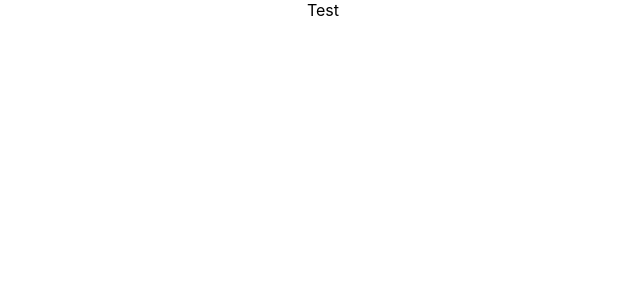
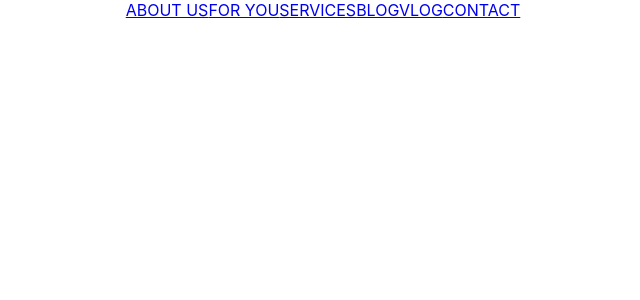
Before and after one commit to elevendoglu/Tour-Places_RCO1, a React (Create React App) app: page / in a window 1280 px wide. Shown: the top 300 px of the page, without its empty margins (317-957 px from the left). Built offline with nearby package versions, Linux system fonts and the light colour scheme.

Commit message:
navbar html added

```diff
--- a/src/App.js
+++ b/src/App.js
@@ -1,23 +1,11 @@
 // import logo from './logo.svg';
 import './App.css';
+import Navbar from './components/navbar/Navbar';
 
 function App() {
   return (
-    <div className="App">Test
-      {/* <header className="App-header">
-        <img src={logo} className="App-logo" alt="logo" />
-        <p>
-          Edit <code>src/App.js</code> and save to reload.
-        </p>
-        <a
-          className="App-link"
-          href="https://reactjs.org"
-          target="_blank"
-          rel="noopener noreferrer"
-        >
-          Learn React
-        </a>
-      </header> */}
+    <div className="App">
+      <Navbar />
     </div>
   );
 }
--- a/src/components/navbar/Navbar.js
+++ b/src/components/navbar/Navbar.js
@@ -0,0 +1,17 @@
+
+
+
+const Navbar = () => {
+    return (
+        <div className="navbar">
+            <a href="about us">ABOUT US</a>
+            <a href="for you">FOR YOU</a>
+            <a href="services">SERVICES</a>
+            <a href="blog">BLOG</a>
+            <a href="vlog">VLOG</a>
+            <a href="contact">CONTACT</a>
+        </div>
+    )
+}
+
+export default Navbar;
```
